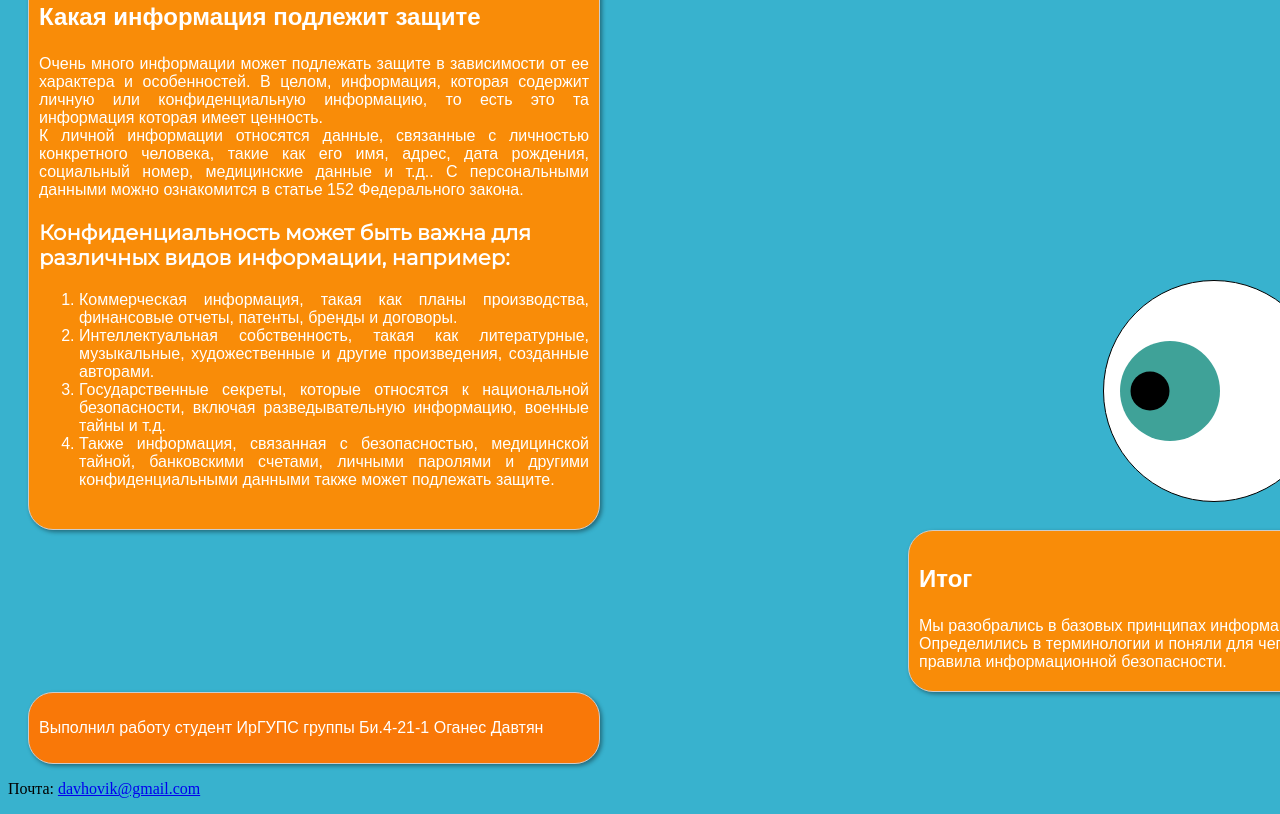
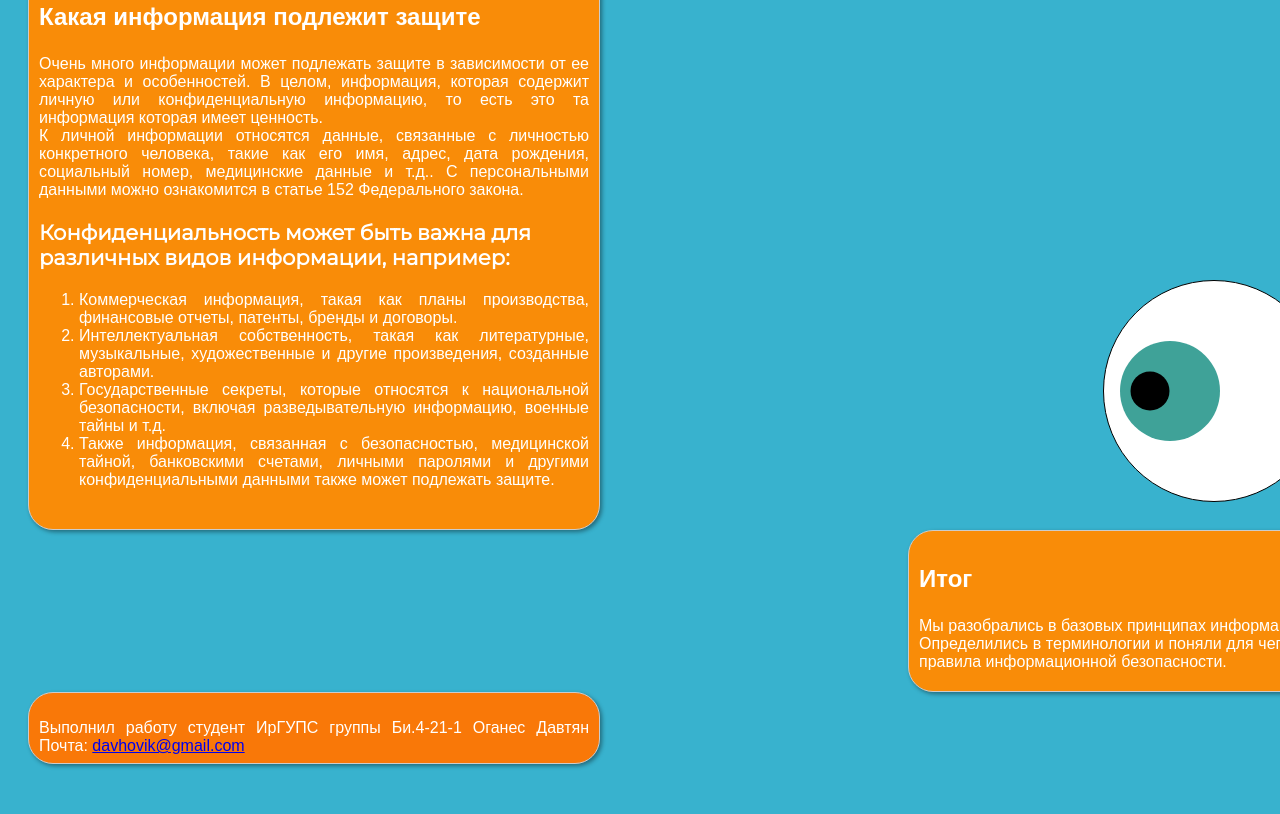
Before and after one commit to oganes-pak/pop4, a plain HTML site: page index.html in a window 1280 px wide. Shown: the part 1733-2547 px from the top of the page. After the commit the page ends 2505 px from the top, so only its background shows below. Drawn offline with Linux system fonts and the light colour scheme.

Commit message:
Update index.html

```diff
--- a/index.html
+++ b/index.html
@@ -198,7 +198,7 @@
             <section>
                 <div class="scrollable-container6">
                     <div class="scrollable-content6">
-                        <p class="rub228">Выполнил работу студент ИрГУПС группы Би.4-21-1 Оганес Давтян </p>
+                        <p class="rub228">Выполнил работу студент ИрГУПС группы Би.4-21-1 Оганес Давтян Почта: <a href="mailto:davhovik@gmail.com">davhovik@gmail.com</a></p>
                     </div>
                 </div>
             </section>
@@ -227,7 +227,7 @@
                 </div>
             </div>
         </div>
-        <p>Почта: <a href="mailto:davhovik@gmail.com">davhovik@gmail.com</a></p>
+
     </footer>
 </body>
 
```
